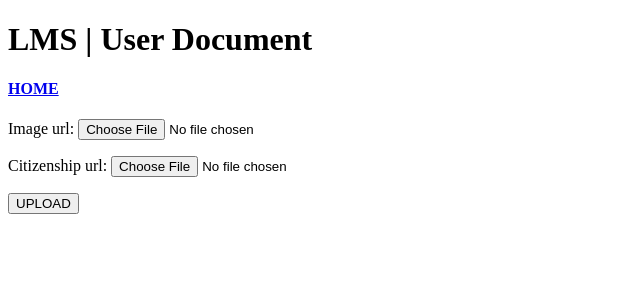
After one commit to mindriserstech/lms-evening, a Django app: page /users/document in a window 1280 px wide. The commit adds this page. Shown: the top 300 px of the page, without its empty margins (0-640 px from the left). Run offline with Django 4.2, Linux system fonts and the light colour scheme.

Commit message:
file upload

```diff
--- a/lms/lms_app/form.py
+++ b/lms/lms_app/form.py
@@ -1,4 +1,5 @@
 from django import forms
+from lms_app.models import UserProfile
 from lms_app.models import UserType
 from lms_app.models import User
 
@@ -16,3 +17,8 @@ class UserLoginForm(forms.ModelForm):
     class Meta:
         model = User
         fields = ('email', 'password',)
+
+class UserProfileForm(forms.ModelForm):
+    class Meta:
+        model = UserProfile
+        fields = "__all__"
--- a/lms/lms_app/models.py
+++ b/lms/lms_app/models.py
@@ -18,3 +18,10 @@ class User(models.Model):
 
     class Meta:
         db_table = "lms_users"
+
+class UserProfile(models.Model):
+    image_url = models.FileField(upload_to='documents/profile/')
+    citizenship_url = models.FileField(upload_to='documents/citizenship/')
+
+    class Meta:
+        db_table = "lms_user_document"
--- /dev/null
+++ b/lms/lms_app/templates/users/document.html
@@ -0,0 +1,17 @@
+<!DOCTYPE html>
+<html>
+    <head>
+        <title>Document</title>
+    </head>
+    <body>
+        <h1>LMS | User Document</h1>
+        <h4><a href="{% url 'users.index' %}">HOME</a></h4>
+        <div class="content">
+            <form action="{% url 'users.document' %}" method="post" enctype="multipart/form-data">
+                {% csrf_token %}
+                {{ form.as_p }}
+                    <input type="submit" value="UPLOAD">
+            </form>
+        </div>
+    </body>
+</html>
--- a/lms/lms_app/templates/users/index.html
+++ b/lms/lms_app/templates/users/index.html
@@ -6,6 +6,7 @@
     <body>
         <h1>User Dashboard</h1>
         <h4><a href="{% url 'users.logout' %}">LOG-OUT</a></h4>
+        <h4><a href="{% url 'users.document' %}">UPLOAD DOCUMENT</a></h4>
         <h4>Welcome {{ email }}</h4>
     </body>
 </html>
--- a/lms/lms_app/urls.py
+++ b/lms/lms_app/urls.py
@@ -13,9 +13,11 @@ urlpatterns = [
 
 
     # user
-    path('users/', views.user_index, name="user.index"),
+    path('users/', views.user_index, name="users.index"),
     path('users/create/', views.user_create, name="users.create"),
     path('users/store/', views.user_store, name="users.store"),
     path('users/login/', views.user_login, name="users.login"),
-    path('users/logout/', views.user_logout, name="users.logout")
+    path('users/logout/', views.user_logout, name="users.logout"),
+    path('users/document', views.user_document, name="users.document")
+
 ]
--- a/lms/lms_app/views.py
+++ b/lms/lms_app/views.py
@@ -1,5 +1,8 @@
-from django.shortcuts import render
+from django.shortcuts import redirect, render
 from django.http import request
+from lms_app.models import UserProfile
+from lms_app.form import UserProfileForm
+from django.core.files.storage import FileSystemStorage
 
 # importing form
 from lms_app.form import UserTypeForm
@@ -107,7 +110,6 @@ def user_store(request):
     else:
         user_form = UserRegisterForm
         return render(request, 'users/register.html', {'form':user_form})
-
 def user_index(request):
     # checking session stored or not
     if request.session.has_key('email'):
@@ -117,7 +119,6 @@ def user_index(request):
         ul = UserLoginForm
         return render(request, 'users/login.html', {'form': ul, \
                 'msg': "Please login to access"})
-
 def user_login(request):
     ul = UserLoginForm
     if request.method == "POST":
@@ -125,7 +126,6 @@ def user_login(request):
         password = request.POST.get('password')
         user = User.objects.get(email=email)
         if user.password == password:
-
             # storing session
             request.session['email'] = user.email
             return render(request, 'users/index.html', {'email': email})
@@ -133,6 +133,17 @@ def user_login(request):
             return render(request, 'users/login', {'form': ul, 'msg': "Please login to access"})
     else:
         return render(request, 'users/login.html', {'form': ul, 'msg': "Please login to access"})
+
+# user profile document upload
+def user_document(request):
+    if request.method == "POST":
+        form = UserProfileForm(request.POST, request.FILES)
+        if form.is_valid():
+            form.save()
+        return render(request, 'users/index.html')
+    else:
+        form = UserProfileForm
+        return render(request, 'users/document.html', {'form': form})
 
 def user_logout(request):
     if request.session.has_key('email'):
```
Also changed, not shown: lms/documents/citizenship/panorama-g26a861839_1920.jpg (added), lms/documents/profile/panorama-g26a861839_1920.jpg (added), lms/lms_app/migrations/0003_userprofile.py (added).
